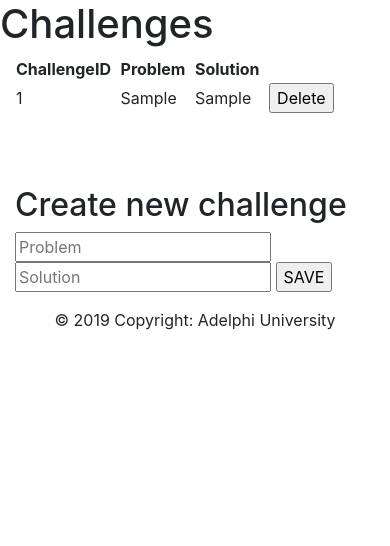
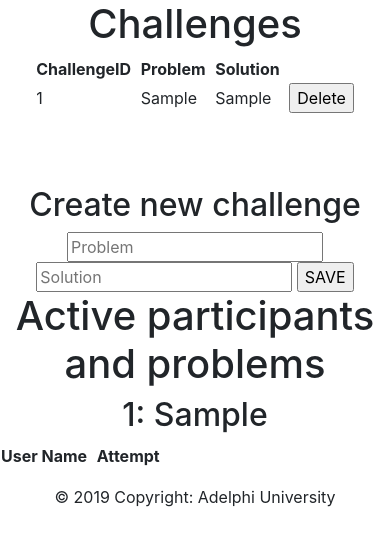
Before and after one commit to AKSHAT3272/Assignment-3-Collaborative-Software-Development, a PHP site: page /challenges.php in a window 390 px wide. Shown: the part 88-634 px from the top of the page. Run offline with PHP 8.4, Linux system fonts and the light colour scheme; the visitor is signed in with stand-in values (Sample User, id 1); tables that the repository leaves empty hold one stand-in row (values such as "Sample post"); lists and menus that the app fills with data are empty.

Commit message:
Organizers can now hopefully see every participants info on their challenges, but we need more data for testing. The challenges they can view and delete are now only relative to themselves

```diff
--- a/src/challenges.php
+++ b/src/challenges.php
@@ -49,10 +49,12 @@ include ('session.php');
 
 	<!--Put main content in pages here-->
 	<div class="main-content">
+		<div class="row">
+			<div class = "col-md-6" align="center">
 				<h1> Challenges </h1>
 				<?php
-$result = mysqli_query($db,"SELECT * FROM Challenge;");
-$arr2 = array(array(1,2,3,4),array(5,6,7,8));
+					$result = mysqli_query($db,"SELECT * FROM Challenge where challengeid in (select organizerchallenge.challengeid from organizerchallenge
+									where username='$user_check');");
 				?>
 
 				<div class="container">
@@ -104,6 +106,34 @@ $arr2 = array(array(1,2,3,4),array(5,6,7,8));
 
 					</form>
 				</div>
+			</div>
+				<div class = "col-md-6" align="center">
+					<h1> Active participants and problems</h1>
+					<div class="scrollable">
+						<?php
+							//get the challenges that match the id of the organizer
+							$challenges_query = "select challengeid from organizerchallenge where username='".$user_check."';";
+							$challenges_sql = mysqli_query($db,$challenges_query);
+							while($row = mysqli_fetch_array($challenges_sql)){
+								//get the problem description from challenge table and display
+								$challenge_problem_query = "select problem from challenge where challengeid=".$row['challengeid']." limit 1;";
+								$challenge_problem_sql = mysqli_query($db,$challenge_problem_query);
+								$challenge_problem = mysqli_fetch_assoc($challenge_problem_sql);
+								echo "<h2>".$row['challengeid'].":  ".$challenge_problem['problem']."</h2>";
+								//get the solutions posted by participants
+								$challenge_solutions_query = "select username, attempt from participantchallenge where challengeid=".$row['challengeid'].";";
+								$challenge_solutions_sql = mysqli_query($db, $challenge_solutions_query);
+								echo "<table align='left' class='table-left-side-padding'> <tr> <th>User Name &nbsp;</th><th>Attempt &nbsp;</th></tr>";
+								while($ind_solution = mysqli_fetch_array($challenge_solutions_sql)){
+								}
+								echo "</table>";
+							}
+							//get the solutions from the participants that match the id of each challenge
+						?>
+					</div>
+				</div>
+			</div>
+		</div>
         	<!-- Footer - change css when possible-->
         <footer class="page-footer font-small footer-main">
             <!-- Copyright -->
```
Lines whose indentation alone changed are shown as unchanged.
